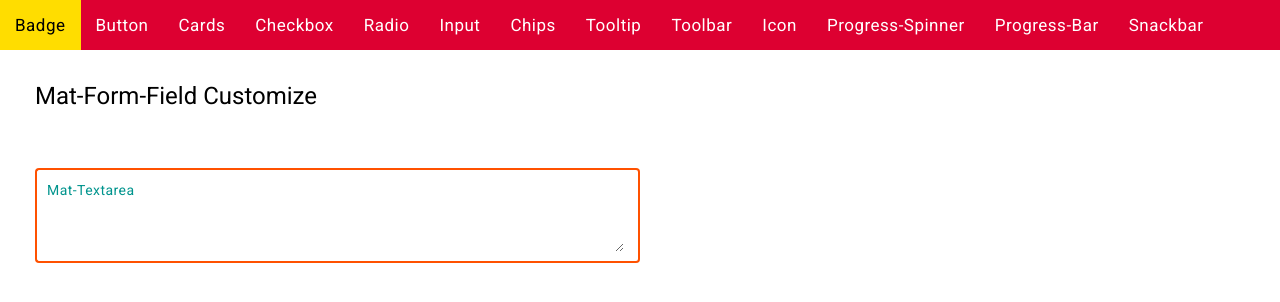
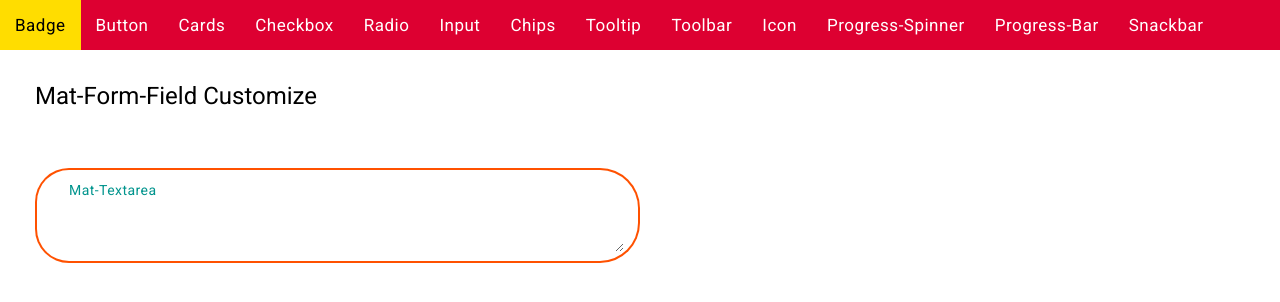
Before and after one commit to Haresh-thumar/Angular-Material-v15-Customize, an Angular app: page /input in a window 1280 px wide. Shown: the top 302 px of the page. Built offline with nearby package versions, Linux system fonts and the light colour scheme.

Commit message:
change mat-input border-radius

```diff
--- a/src/app/input/input.component.scss
+++ b/src/app/input/input.component.scss
@@ -207,6 +207,7 @@
   background-color: yellow; // lable background
   font-size: 14px !important; // lable font-size
   padding: 0 10px; // add padding in lable
+
 }
 
 // Change Mat-TextArea Floating-Lable Byefault Color
@@ -248,12 +249,33 @@
 }
 
 
+
+// change Left Side shape radius
+::ng-deep .mdc-text-field--outlined .mdc-notched-outline .mdc-notched-outline__leading {
+  width: max(16px, var(--mdc-shape-small, 34px)) !important;
+}
+
+// change Left Side border radius
+::ng-deep .mdc-text-field--outlined:not(.mdc-text-field--disabled) .mdc-notched-outline__leading {
+  border-top-left-radius: 220px !important;
+  border-bottom-left-radius: 220px !important;
+}
+
+// change Right Side border radius
+::ng-deep .mdc-text-field--outlined:not(.mdc-text-field--disabled) .mdc-notched-outline__trailing {
+  border-top-right-radius: 40px !important;
+  border-bottom-right-radius: 40px !important;
+}
+
+
+
 // Change Mat-TextArea Border Color & Width
 ::ng-deep .mdc-text-field--outlined:not(.mdc-text-field--disabled) .mdc-notched-outline__leading,
 ::ng-deep .mdc-text-field--outlined:not(.mdc-text-field--disabled) .mdc-notched-outline__notch,
 ::ng-deep .mdc-text-field--outlined:not(.mdc-text-field--disabled) .mdc-notched-outline__trailing {
   border-color: rgb(255, 81, 0);
   border-width: 2px;
+  // border-radius: 10px !important;
 }
 
 
```
